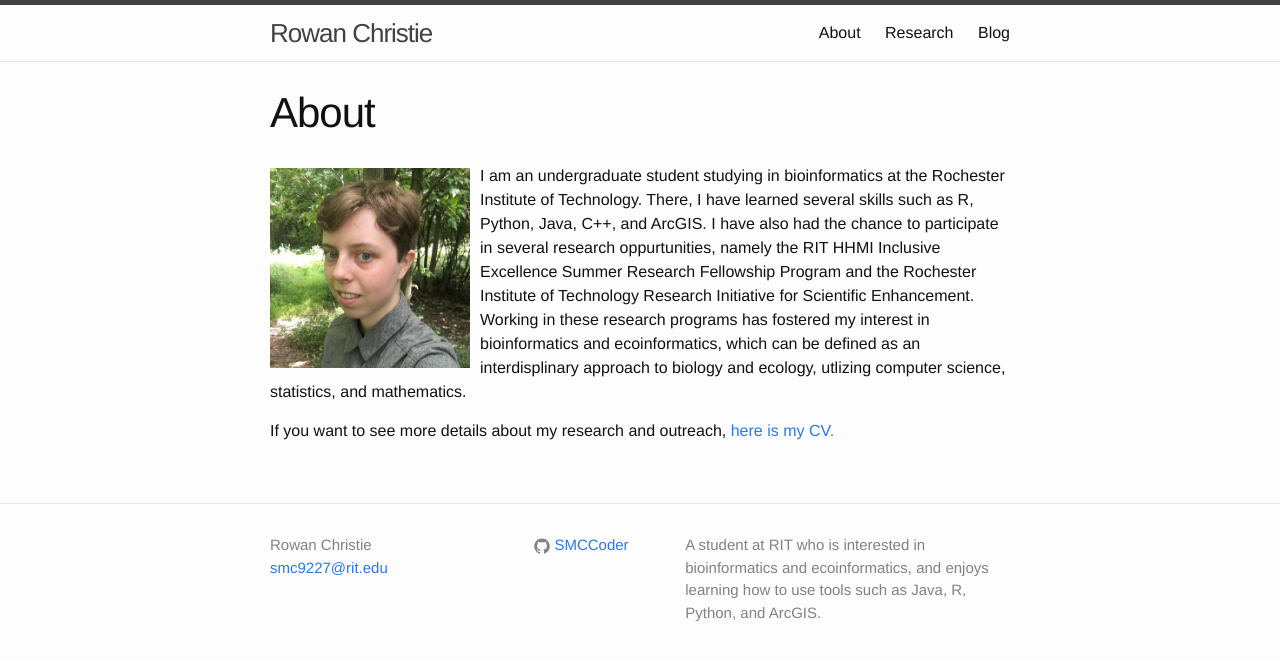
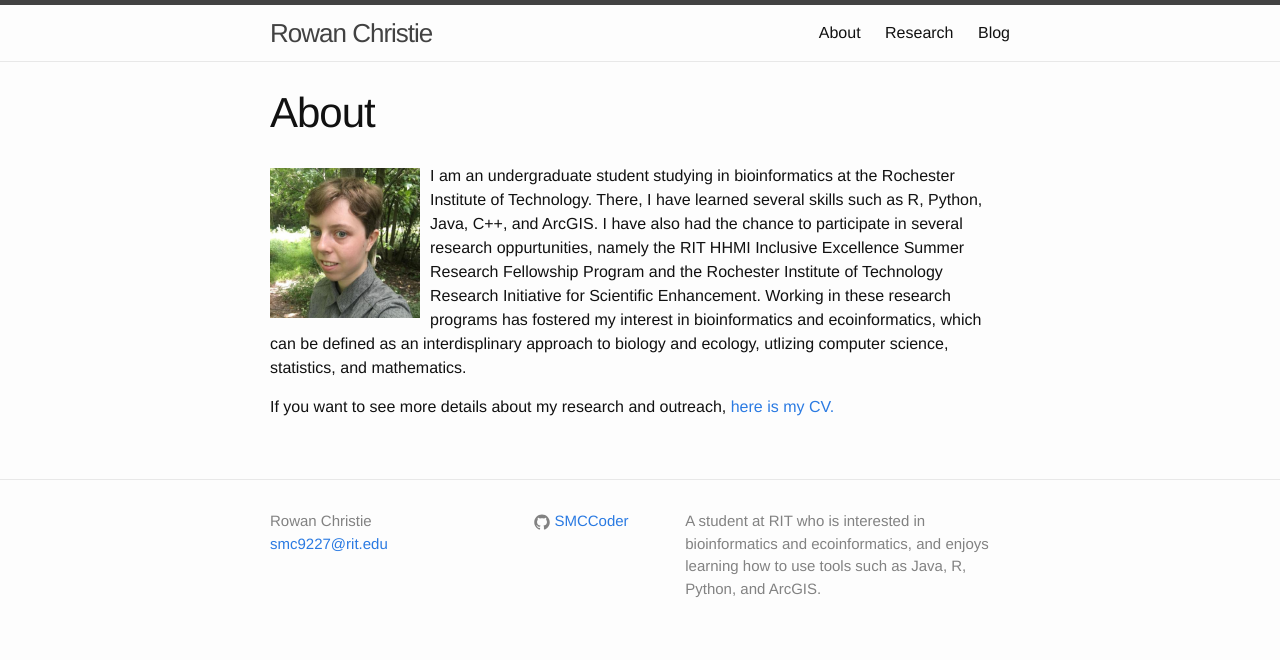
Before and after one commit to SMCCoder/SMCCoder.github.io, a Jekyll site: the page built from about.html, in a window 1280 px wide. Shown: the top 660 px of the page. Built offline with Jekyll 4.4.1, drawn with Linux system fonts in a browser that asks for light colours.

Commit message:
image size change

```diff
--- a/about.html
+++ b/about.html
@@ -6,7 +6,7 @@
 
 <div class="home">
 
-  <img style="float:left; margin: 4px 10px 0px 0px; width: 200px;" alt="profile picture" src="{{ site.url }}/assets/rowan_02042020.jfif" />
+  <img style="float:left; margin: 4px 10px 0px 0px; width: 150px;" alt="profile picture" src="{{ site.url }}/assets/rowan_02042020.jfif" />
 
   <p>I am an undergraduate student studying in bioinformatics at the Rochester Institute of Technology. There, I have learned several skills such as R, Python, Java, C++, and ArcGIS. I have also had the chance to participate in several research oppurtunities, namely the RIT HHMI Inclusive Excellence Summer Research Fellowship Program and the Rochester Institute of Technology Research Initiative for Scientific Enhancement. Working in these research programs has fostered my interest in bioinformatics and ecoinformatics, which can be defined as an interdisplinary approach to biology and ecology, utlizing computer science, statistics, and mathematics. </p>
 
```
